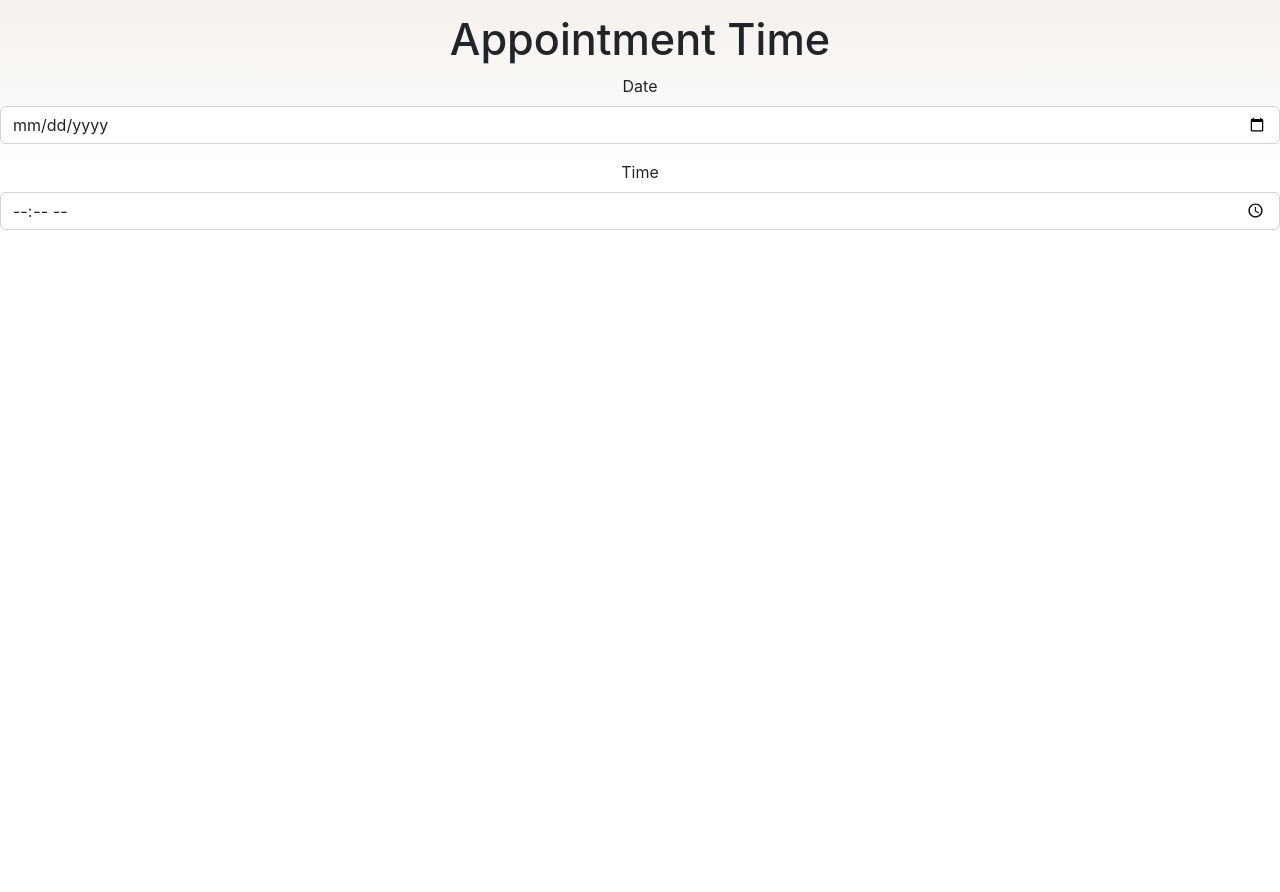
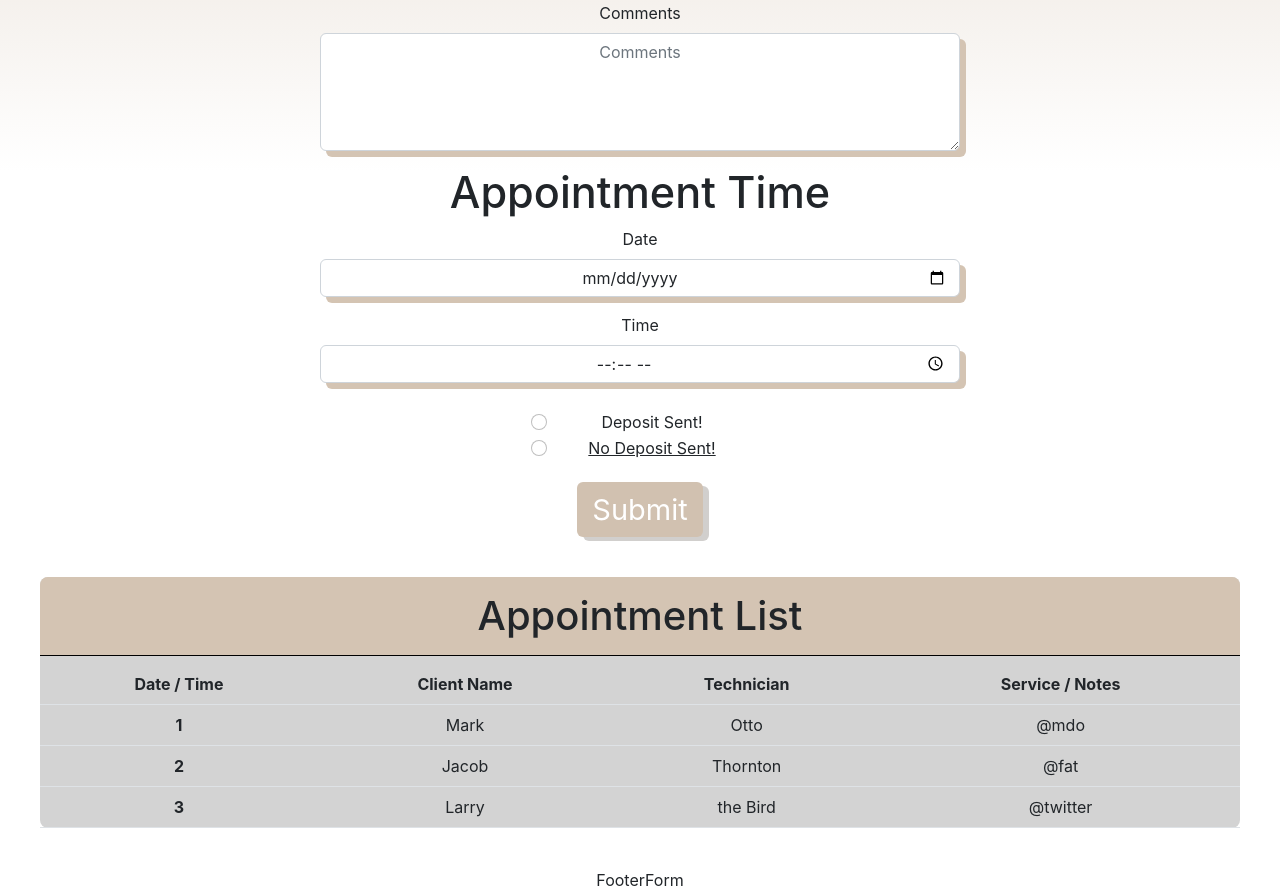
Before and after one commit to cLosDevelopments/client-app, a React (Create React App) app: page / in a window 1280 px wide. Shown: the part 629-1521 px from the top of the page. Before the commit the page ends 859 px from the top, so only its background shows below. Built offline with nearby package versions, Linux system fonts and the light colour scheme.

Commit message:
major update
added more styling, andded inputs, added footer section

```diff
--- a/src/App.css
+++ b/src/App.css
@@ -1,10 +1,13 @@
-html, body, #root, .App {
+html,
+body,
+#root,
+.App {
   height: 100%;
 }
 
 .App {
   text-align: center;
-  background: linear-gradient(to bottom,rgb(212, 196, 179), rgb(231, 222, 212), rgb(255, 255, 255));
+  background: linear-gradient(to bottom, rgb(212, 196, 179), rgb(231, 222, 212), rgb(255, 255, 255));
 }
 
 .App-logo {
@@ -22,6 +25,7 @@ html, body, #root, .App {
 
 .App-Header-h1 {
   font-size: calc(1.375rem + 7vw);
+  font-family: serif;
 }
 
 .App-link {
@@ -29,13 +33,59 @@ html, body, #root, .App {
 }
 
 .Input-Section {
-  margin-top: 2%;
+  margin-top: 1%;
+  display: flex;
+  flex-flow: column;
+  text-align: center;
+  text-align: -webkit-center;
+}
+
+.form-control {
+  width: 50%;
+  text-align: center;
+  box-shadow: 6px 6px rgb(212, 196, 179);
 }
 
 .Intro {
   font-size: calc(1.375rem + .5vw);
 }
 
+.col-sm-10 {
+  width: 17%;
+  margin-top: 27px;
+}
+
 .Client-Info {
   font-size: calc(1.1rem + 2vw);
 }
+
+.btn {
+  padding: 6px 15px;
+  margin-top: 20px;
+  font-size: 29px;
+  background-color: rgb(209, 193, 176);
+  color: white;
+  border: none;
+  box-shadow: 6px 4px #d1cfcd;
+}
+
+textarea.form-control {
+  min-height: calc(6.5em + .75rem + 2px);
+}
+
+.Task-List-Header {
+  padding: 15px;
+  background-color: rgb(212, 196, 179);
+  border-radius: 8px 8px 0px 0px;
+  border-bottom: 1px solid black;
+}
+
+.Task-List {
+  margin: 40px;
+  background-color: lightgrey;
+  border-radius: 8px 8px 8px 8px;;
+}
+
+.Deposit-Underline {
+  text-decoration: underline;
+}
--- a/src/App.jsx
+++ b/src/App.jsx
@@ -1,18 +1,22 @@
 import './App.css';
 import Header from './Components/Header/Header';
 import TaskForm from './Components/TaskFrom/TaskForm';
+import TaskList from './Components/TaskList/TaskList';
+import FooterForm from './Components/FooterForm/FooterForm';
 
 function App() {
   return (
     <div className="App">
       <header className="App-header">
-        <h1 class="App-Header-h1">Client Scheduler</h1>
+        <h1 className="App-Header-h1">Client Scheduler</h1>
         <Header />
       </header>
       <main>
         <TaskForm />
+        <TaskList />
       </main>
       <footer>
+        <FooterForm />
       </footer>
     </div>
   );
--- /dev/null
+++ b/src/Components/FooterForm/FooterForm.jsx
@@ -0,0 +1,7 @@
+import React from 'react'
+
+export default function FooterForm() {
+  return (
+    <div>FooterForm</div>
+  )
+}
--- a/src/Components/Header/Header.jsx
+++ b/src/Components/Header/Header.jsx
@@ -1,9 +1,11 @@
 import React from "react";
-import { Form, FormGroup, Label, Input } from "reactstrap";
 
 export default function Header() {
   return (
     <div>
+      <section className="background-images">
+
+      </section>
       <p className="Intro">Please Enter Your Client Information Below.</p>
     </div>
   );
--- a/src/Components/TaskFrom/TaskForm.jsx
+++ b/src/Components/TaskFrom/TaskForm.jsx
@@ -1,10 +1,11 @@
-import React from "react";
-import { Form, FormGroup, Label, Input } from "reactstrap";
+import React, {useState} from "react";
+import { Form, FormGroup, Label, Input, Col, Button } from "reactstrap";
 
 export default function TaskForm() {
   return (
     <div>
-      <Form action="#" className="Input-Section">
+      <section className="Input-Section">
+        <Form action="#" method="GET" className="Input-Section2">
           <h1 className="Client-Info">Client Information</h1>
           <FormGroup>
             <Label for="Client-Input">Client Name</Label>
@@ -13,6 +14,7 @@ export default function TaskForm() {
               name="Client-Name"
               placeholder="Client Name"
               type="text"
+              required
             />
           </FormGroup>
           <FormGroup>
@@ -22,6 +24,7 @@ export default function TaskForm() {
               name="Contact"
               placeholder="Form of Contacts"
               type="text"
+              required
             />
           </FormGroup>
           <FormGroup>
@@ -31,6 +34,7 @@ export default function TaskForm() {
               name="Service"
               placeholder="Service / Job Rendered"
               type="text"
+              required
             />
           </FormGroup>
           <FormGroup>
@@ -40,6 +44,16 @@ export default function TaskForm() {
               name="Technician"
               placeholder="Technician Providing Service"
               type="text"
+              required
+            />
+          </FormGroup>
+          <FormGroup>
+            <Label for="Comments-Input">Comments</Label>
+            <Input
+              id="Comments-Input"
+              name="Comments"
+              placeholder="Comments"
+              type="textarea"
             />
           </FormGroup>
           <h1 className="Client-Info">Appointment Time</h1>
@@ -50,6 +64,7 @@ export default function TaskForm() {
               name="date"
               placeholder="date placeholder"
               type="date"
+              required
             />
           </FormGroup>
           <FormGroup>
@@ -59,9 +74,32 @@ export default function TaskForm() {
               name="time"
               placeholder="time placeholder"
               type="time"
+              required
             />
           </FormGroup>
+          <Col sm={10}>
+            <FormGroup check>
+              <Input
+                name="radio2"
+                type="radio"
+                required
+              />{" "}
+              <Label check>Deposit Sent!</Label>
+            </FormGroup>
+            <FormGroup check>
+              <Input
+                name="radio2"
+                type="radio"
+                required
+              />{" "}
+              <Label check  className="Deposit-Underline">No Deposit Sent!</Label>
+            </FormGroup>
+          </Col>
+          <Button>
+            Submit
+          </Button>
         </Form>
+      </section>
     </div>
   );
 }
--- /dev/null
+++ b/src/Components/TaskList/TaskList.jsx
@@ -0,0 +1,46 @@
+import React from "react";
+import { Table } from "reactstrap";
+
+export default function TaskList() {
+  return (
+    <div>
+      <section className="Task-List">
+        <section>
+          <h1 className="Task-List-Header">Appointment List</h1>
+        </section>
+        <section>
+          <Table>
+            <thead>
+              <tr>
+                <th>Date / Time</th>
+                <th>Client Name</th>
+                <th>Technician</th>
+                <th>Service / Notes</th>
+              </tr>
+            </thead>
+            <tbody>
+              <tr>
+                <th scope="row">1</th>
+                <td>Mark</td>
+                <td>Otto</td>
+                <td>@mdo</td>
+              </tr>
+              <tr>
+                <th scope="row">2</th>
+                <td>Jacob</td>
+                <td>Thornton</td>
+                <td>@fat</td>
+              </tr>
+              <tr>
+                <th scope="row">3</th>
+                <td>Larry</td>
+                <td>the Bird</td>
+                <td>@twitter</td>
+              </tr>
+            </tbody>
+          </Table>
+        </section>
+      </section>
+    </div>
+  );
+}
```
Lines whose indentation alone changed are shown as unchanged.
